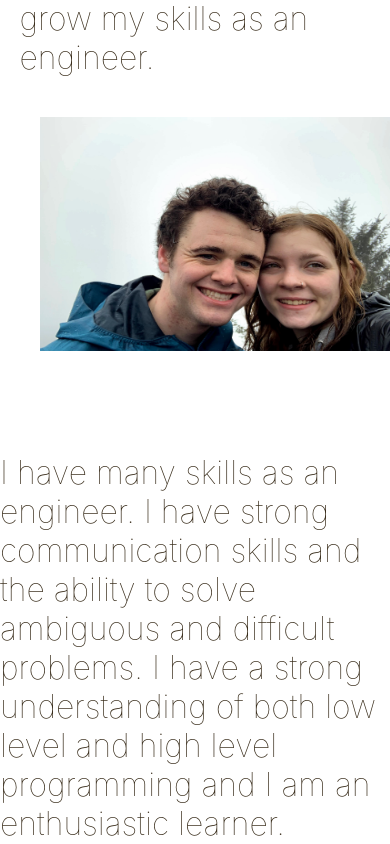
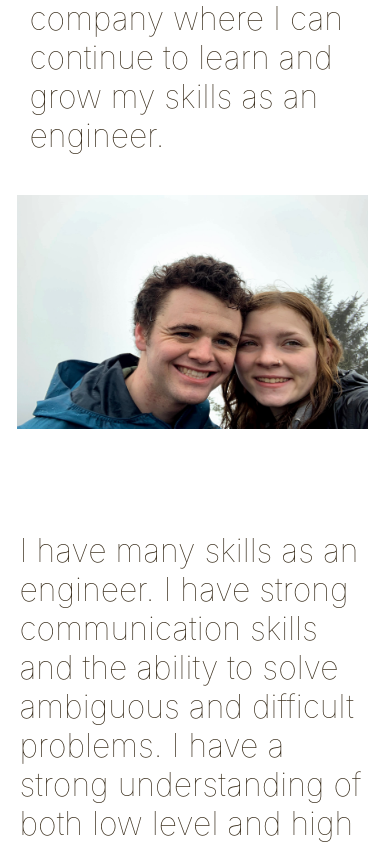
Before and after one commit to jacobg826/Jacob-Gervais-Website, a React (Create React App) app: page /about in a window 390 px wide. Shown: the part 1008-1852 px from the top of the page. Built offline with nearby package versions, Linux system fonts and the light colour scheme.

Commit message:
Adjust about page mobile layout

```diff
--- a/src/Components/About.css
+++ b/src/Components/About.css
@@ -40,6 +40,7 @@
 
     .marley-and-me {
         width: 90vw;
-        height: 60vw;;
+        height: 60vw;
+        margin-left: 2vw;
     }
 }
--- a/src/Components/Projects.css
+++ b/src/Components/Projects.css
@@ -33,6 +33,7 @@
 
 .flip-front {
     width: 400px;
+    max-width: 90vw;
     height: 400px;
     box-sizing: border-box;
     border-radius: 10px;
@@ -47,6 +48,7 @@
 
 .flip-back {
     width: 400px;
+    max-width: 90vw;
     height: 400px;
     box-sizing: border-box;
     border-radius: 10px;
--- a/src/Components/Skills.css
+++ b/src/Components/Skills.css
@@ -16,6 +16,7 @@
 
 .skills-text {
     width: 1000px;
+    max-width: 90vw;
     font-weight: lighter;
     color: #382C1A;
     text-align: left;
```
